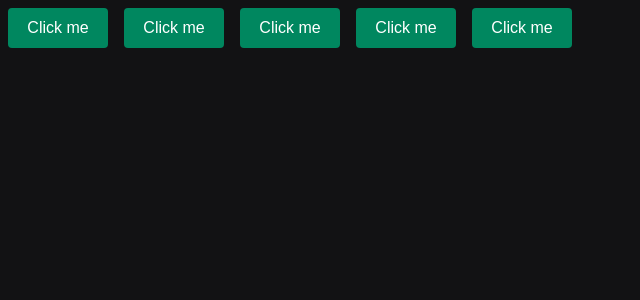
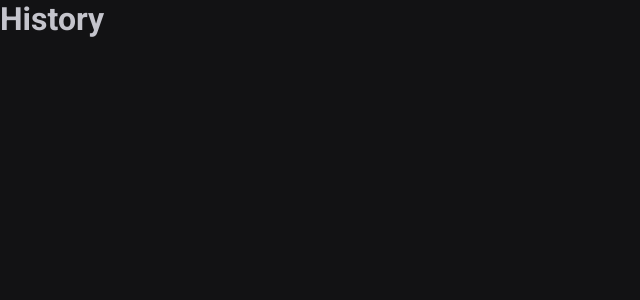
Before and after one commit to okayosilva/pomodoro-timer, a React (Vite) app: page /history in a window 1280 px wide. Shown: the top 300 px of the page, without its empty margins (0-640 px from the left). Built offline with nearby package versions, Linux system fonts and the light colour scheme.

Commit message:
chore: Update react-router-dom to version 6.25.0

```diff
--- a/package.json
+++ b/package.json
@@ -12,6 +12,7 @@
   "dependencies": {
     "react": "^18.3.1",
     "react-dom": "^18.3.1",
+    "react-router-dom": "^6.25.0",
     "styled-components": "^6.1.11"
   },
   "devDependencies": {
--- a/src/App.tsx
+++ b/src/App.tsx
@@ -1,17 +1,15 @@
+import { BrowserRouter } from 'react-router-dom'
 import { ThemeProvider } from 'styled-components'
-import { Button } from './components/button'
+import { Router } from './router'
 import { GlobalStyle } from './styles/global'
 import { defaultTheme } from './styles/themes/default'
 
 export function App() {
   return (
     <ThemeProvider theme={defaultTheme}>
-      <Button variant="primary" />
-      <Button variant="secondary" />
-      <Button variant="danger" />
-      <Button variant="success" />
-      <Button />
-
+      <BrowserRouter>
+        <Router />
+      </BrowserRouter>
       <GlobalStyle />
     </ThemeProvider>
   )
--- a/src/main.tsx
+++ b/src/main.tsx
@@ -1,6 +1,6 @@
 import React from 'react'
 import ReactDOM from 'react-dom/client'
-import { App } from './App.tsx'
+import { App } from './app.tsx'
 
 ReactDOM.createRoot(document.getElementById('root')!).render(
   <React.StrictMode>
--- /dev/null
+++ b/src/pages/history.tsx
@@ -0,0 +1,7 @@
+export function History() {
+  return (
+    <div>
+      <h1>History</h1>
+    </div>
+  )
+}
--- /dev/null
+++ b/src/pages/home.tsx
@@ -0,0 +1,7 @@
+export function Home() {
+  return (
+    <div>
+      <h1>Home</h1>
+    </div>
+  )
+}
--- /dev/null
+++ b/src/router.tsx
@@ -0,0 +1,13 @@
+import { Route, Routes } from 'react-router-dom'
+
+import { History } from './pages/history'
+import { Home } from './pages/home'
+
+export function Router() {
+  return (
+    <Routes>
+      <Route path="/" element={<Home />} />
+      <Route path="/history" element={<History />} />
+    </Routes>
+  )
+}
--- a/src/styles/global.ts
+++ b/src/styles/global.ts
@@ -13,13 +13,13 @@
 
 }
 
- body {
+body {
   background-color: ${({ theme }) => theme.bg};
   color: ${({ theme }) => theme['text-color']};
  }
 
   body, input, textarea, button {
-     font-size: 'Roboto', sans-serif;
+     font-family: 'Roboto', sans-serif;
      font-weight: 400;
      font-size: 1rem;
   }
```
Also changed, not shown: 1 other file (tests, documents, lock files or other folders).
